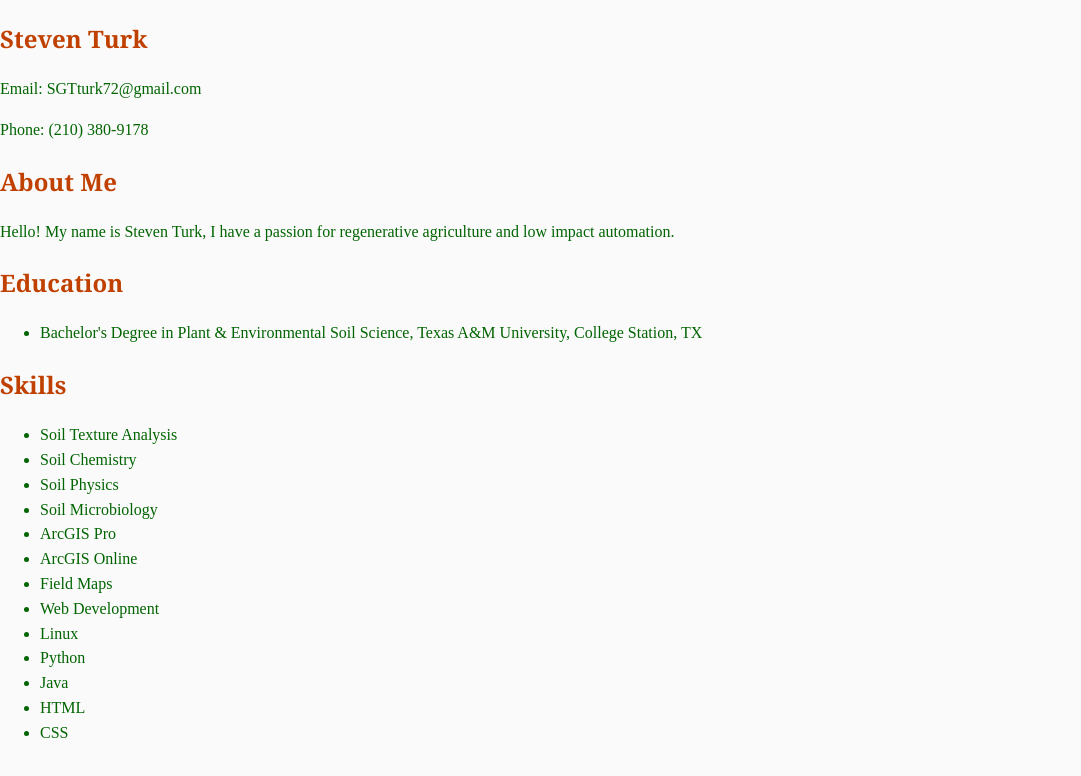
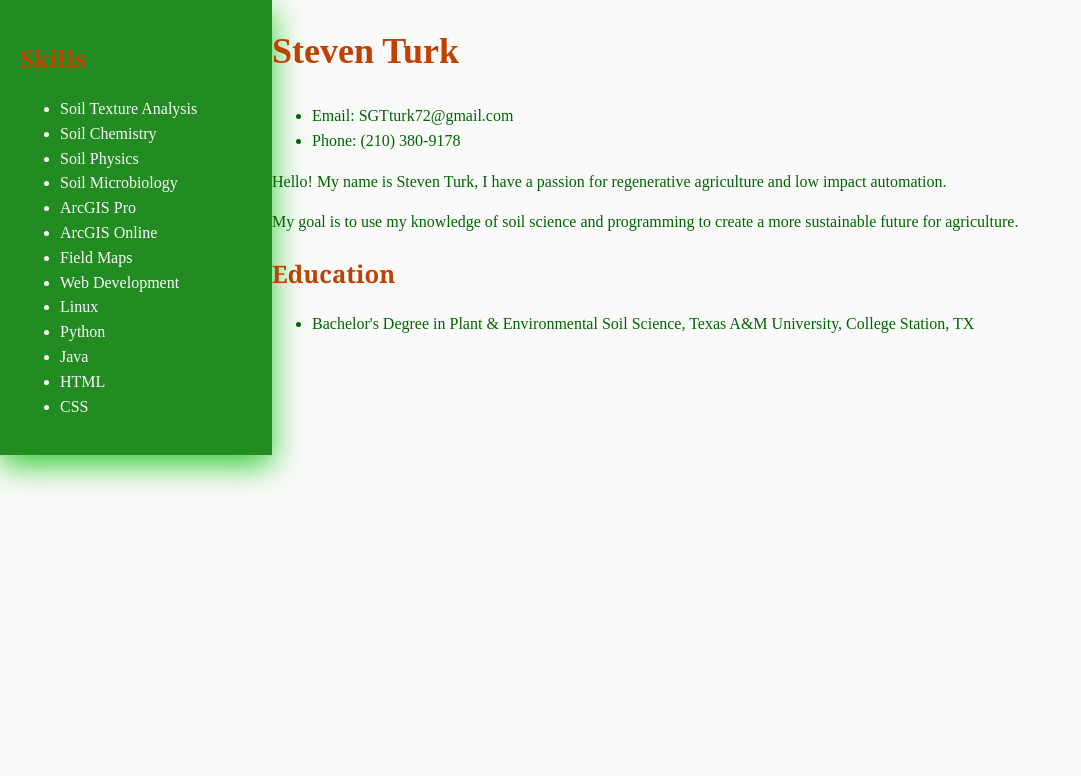
Before and after one commit to TurkieG/resume, a plain HTML site: page index.html in a window 1280 px wide. Shown: the whole page, without its empty margins (0-1081 px from the left). Drawn offline with Linux system fonts and the light colour scheme.

Commit message:
updating structure

```diff
--- a/index.html
+++ b/index.html
@@ -5,22 +5,11 @@
     <meta name="viewport" content="width=device-width, initial-scale=1.0">
         <title>Resume</title>
         <link rel="stylesheet" href="style.css">
-
 </head>
 <body>
-     <h2>Steven Turk</h2>
-            <p>Email: SGTturk72@gmail.com</p>
-            <p>Phone: (210) 380-9178</p>
-    <h2>About Me</h2>
-    <p>Hello! My name is Steven Turk, I have a passion for regenerative
-        agriculture and low impact automation.</p>
+    <div class="page">
 
-    <h2>Education</h2>
-    <ul>
-        <li>Bachelor's Degree in Plant & Environmental Soil Science,
-             Texas A&M University, College Station, TX</li>
-    </ul>
-<aside>
+        <aside class="sidebar">
             <h2>Skills</h2>
             <ul>
                 <li>Soil Texture Analysis</li>
@@ -37,5 +26,25 @@
                 <li>HTML</li>
                 <li>CSS</li>
             </ul>
+        </aside>
 
+        <main class="content">
+            <h1>Steven Turk</h1>
+            <ul>
+                <li>Email: SGTturk72@gmail.com</li>
+                <li>Phone: (210) 380-9178</li>
+            </ul>
+            <p>Hello! My name is Steven Turk, I have a passion for regenerative
+                agriculture and low impact automation.</p>
+            <p>My goal is to use my knowledge of soil science and programming to
+                create a more sustainable future for agriculture.</p>
+
+            <h2>Education</h2>
+            <ul>
+                <li>Bachelor's Degree in Plant &amp; Environmental Soil Science,
+                    Texas A&amp;M University, College Station, TX</li>
+            </ul>
+        </main>
+
+    </div>
 </body>
--- a/style.css
+++ b/style.css
@@ -12,6 +12,20 @@
 }
 html { scroll-behavior: smooth; }
 
+.page {
+    display: grid;
+    grid-template-columns: 17rem 1fr;
+}
+.page {
+    display: flex;
+}
+.sidebar {
+    width: 17rem;
+}
+.content {
+    flex: 1;
+}
+
 body {
     margin: 0;
     font-family: 'Times New Roman', Times, serif, sans-serif;
@@ -20,9 +34,22 @@ body {
     line-height: 1.55;
 
 }
+h1 {
+    font-family: 'Times New Roman', Times, serif;
+    font-size: 36px;
+    color: var(--mahogany);
+    text-align: left;
+}
 h2 {
     font-family: Georgia, serif;
     font-size: 24px;
     color: var(--mahogany);
+    text-align: left;
 
 }
+aside {
+    background-color: var(--forestgreen);
+    color: var(--alabaster);
+    padding: 20px;
+    box-shadow: var(--shadow);
+}
```
Lines whose indentation alone changed are shown as unchanged.
